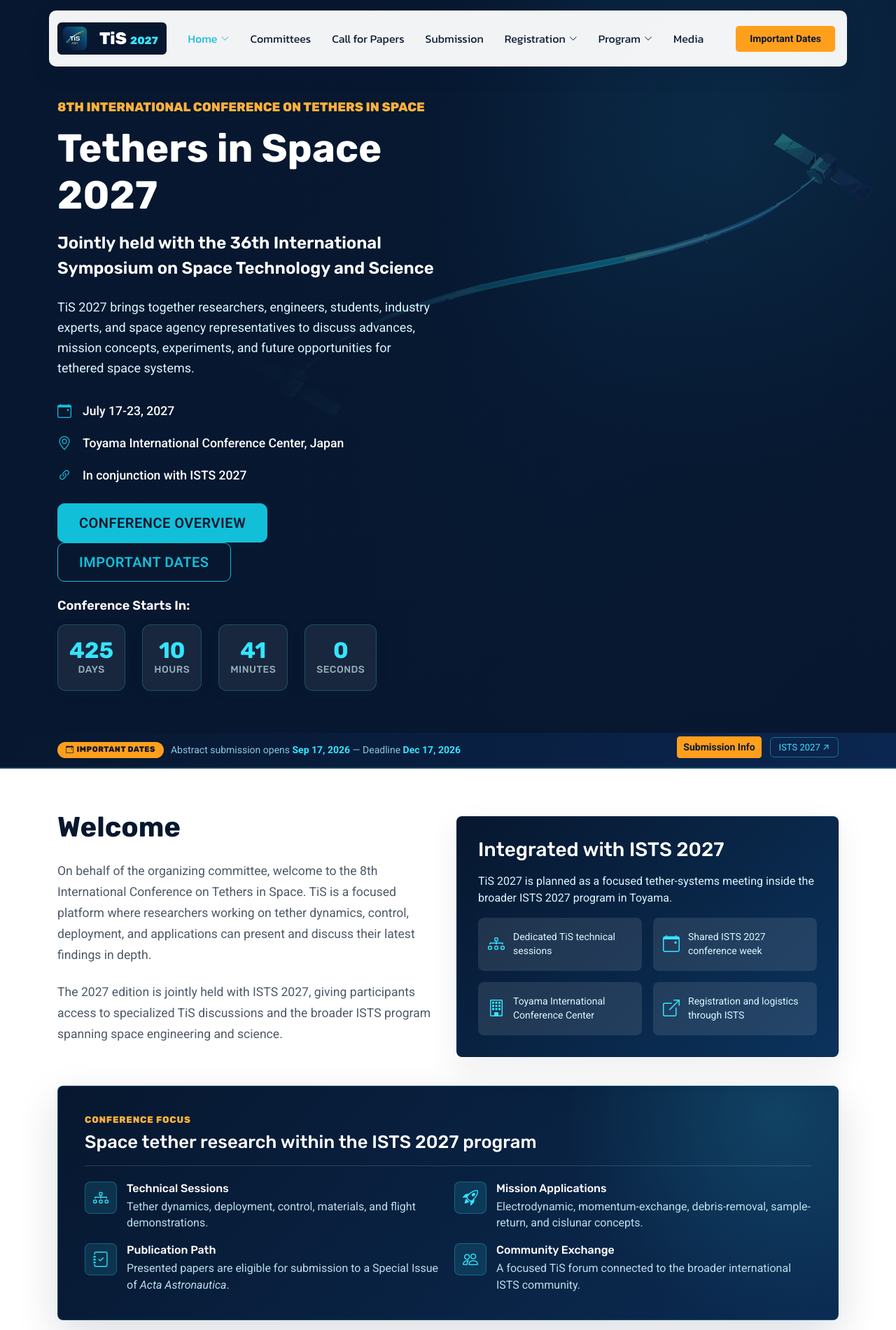
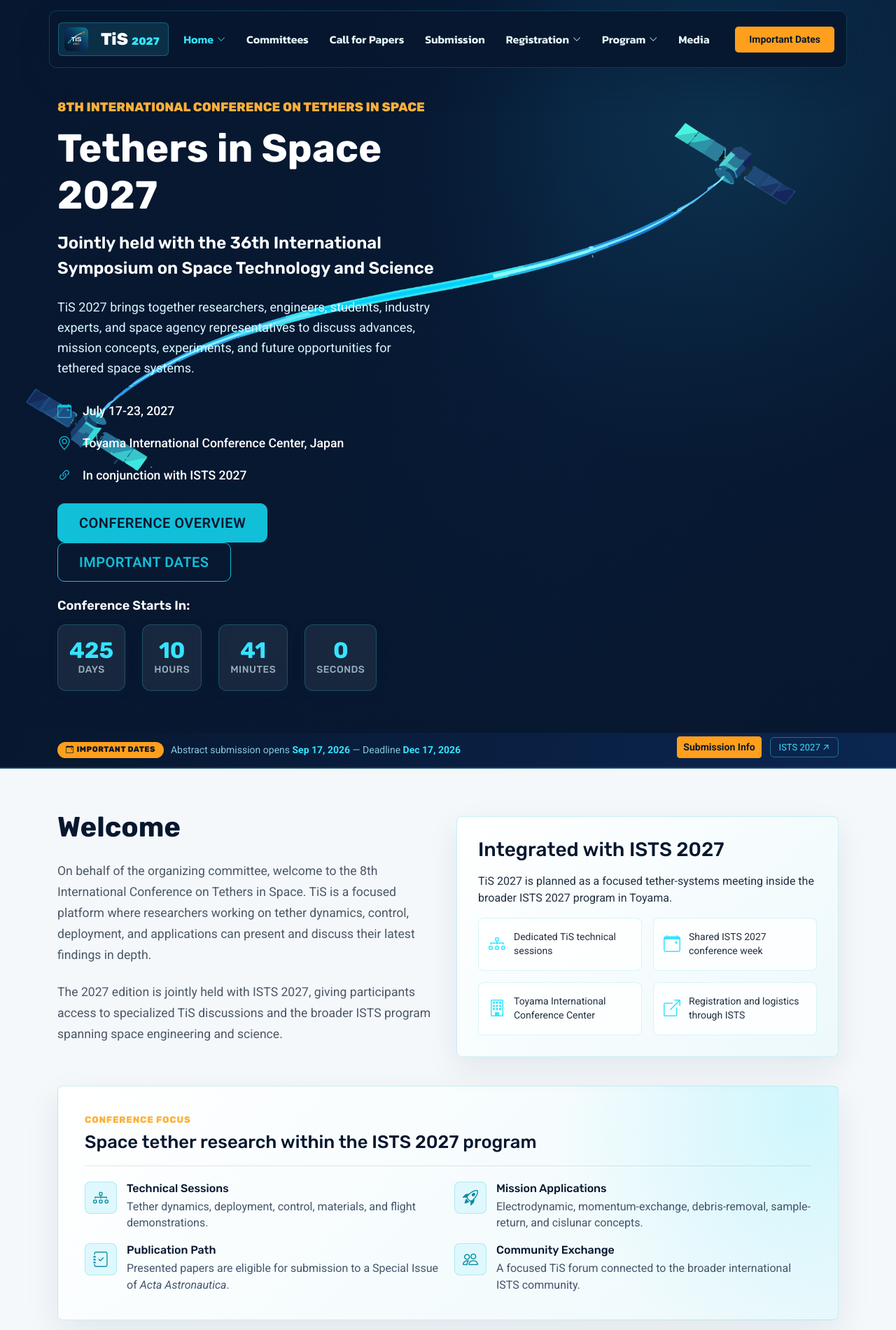
Before and after one commit to Saja8/TiSWeb, a plain HTML site: page index.html in a window 1280 px wide. Shown: the top 1900 px of the page at 70% size. Drawn offline with Linux system fonts and the light colour scheme.

Commit message:
Improve TiS visual system

```diff
--- a/assets/scss/tis2027.scss
+++ b/assets/scss/tis2027.scss
@@ -3,32 +3,62 @@
 // the BootstrapMade template SCSS continues to compile to main.css.
 
 :root {
-  --background-color: #ffffff;
+  --background-color: #f4f8fb;
   --default-color: #223041;
   --heading-color: #07172f;
   --accent-color: #12bfd8;
   --surface-color: #ffffff;
   --contrast-color: #ffffff;
-  --nav-color: #0b1b33;
+  --nav-color: #e8fbff;
   --nav-hover-color: #12bfd8;
+  --nav-dropdown-color: #223041;
+  --nav-dropdown-background-color: #ffffff;
   --nav-dropdown-hover-color: #12bfd8;
 }
 
 .tis-page {
-  background: #ffffff;
+  background: #f4f8fb;
   overflow-x: hidden;
 }
 
+.tis-page section {
+  scroll-margin-top: 116px;
+}
+
 .tis-page .header .header-container {
-  background: rgba(255, 255, 255, 0.95);
-  box-shadow: 0 10px 30px rgba(7, 23, 47, 0.12);
+  background: rgba(7, 23, 47, 0.92);
+  border: 1px solid rgba(53, 228, 255, 0.18);
+  box-shadow: 0 18px 44px rgba(7, 23, 47, 0.24);
+  backdrop-filter: blur(14px);
 }
 
 .tis-page .header .logo {
-  background: #07172f;
+  background: rgba(53, 228, 255, 0.12);
+  border: 1px solid rgba(53, 228, 255, 0.28);
   gap: 10px;
   padding: 6px 12px 6px 8px;
   border-radius: 6px;
+}
+
+.tis-page .navmenu a,
+.tis-page .navmenu a:focus {
+  color: #e8fbff;
+  font-weight: 600;
+}
+
+.tis-page .navmenu li:hover > a,
+.tis-page .navmenu .active,
+.tis-page .navmenu .active:focus {
+  color: #35e4ff;
+}
+
+.tis-page .navmenu .dropdown ul a,
+.tis-page .navmenu .dropdown ul a:focus {
+  color: #223041;
+}
+
+.tis-page .mobile-nav-toggle {
+  color: #e8fbff;
 }
 
 .logo-symbol,
@@ -116,8 +146,8 @@
 
 .tis-hero::after {
   background:
-    linear-gradient(90deg, rgba(7, 23, 47, 0.97) 0%, rgba(7, 23, 47, 0.9) 40%, rgba(7, 23, 47, 0.36) 66%, rgba(7, 23, 47, 0.46) 100%),
-    linear-gradient(180deg, rgba(7, 23, 47, 0.2), rgba(7, 23, 47, 0.88));
+    linear-gradient(90deg, rgba(7, 23, 47, 0.84) 0%, rgba(7, 23, 47, 0.78) 38%, rgba(7, 23, 47, 0.2) 64%, rgba(7, 23, 47, 0.38) 100%),
+    linear-gradient(180deg, rgba(7, 23, 47, 0.08), rgba(7, 23, 47, 0.84));
   content: "";
   inset: 0;
   pointer-events: none;
@@ -127,18 +157,18 @@
 
 .tis-hero > .container {
   position: relative;
-  z-index: 1;
+  z-index: 2;
 }
 
 .hero-satellite-art {
   max-width: none;
-  opacity: 0.92;
+  opacity: 1;
   pointer-events: none;
   position: absolute;
-  right: 22px;
-  top: 142px;
-  width: min(72vw, 980px);
-  z-index: 0;
+  left: 24px;
+  top: 116px;
+  width: min(88vw, 1160px);
+  z-index: 1;
 }
 
 .tis-hero .hero-kicker {
@@ -247,14 +277,16 @@
   }
 
   .tis-hero::after {
-    background: linear-gradient(180deg, rgba(7, 23, 47, 0.76) 0%, rgba(7, 23, 47, 0.93) 42%, rgba(7, 23, 47, 0.88) 100%);
+    background:
+      linear-gradient(180deg, rgba(7, 23, 47, 0.58) 0%, rgba(7, 23, 47, 0.88) 36%, rgba(7, 23, 47, 0.9) 100%),
+      linear-gradient(90deg, rgba(7, 23, 47, 0.72) 0%, rgba(7, 23, 47, 0.22) 100%);
   }
 
   .hero-satellite-art {
-    opacity: 0.72;
-    right: 20px;
-    top: 70px;
-    width: 620px;
+    left: 6px;
+    opacity: 0.95;
+    top: 82px;
+    width: 680px;
   }
 }
 
@@ -273,19 +305,21 @@
 }
 
 .tis-panel {
-  background: linear-gradient(135deg, #07172f, #0b335d);
-  color: #d8f7ff;
+  background: linear-gradient(135deg, #ffffff 0%, #edf9fc 100%);
+  border-color: rgba(18, 191, 216, 0.2);
+  color: #223041;
 }
 
 .tis-panel h3 {
-  color: #ffffff;
+  color: #07172f;
   margin-bottom: 16px;
 }
 
 .mini-card,
 .travel-item-simple {
   align-items: center;
-  background: rgba(255, 255, 255, 0.1);
+  background: rgba(255, 255, 255, 0.78);
+  border: 1px solid rgba(18, 191, 216, 0.16);
   border-radius: 8px;
   display: flex;
   gap: 12px;
@@ -396,12 +430,13 @@
 }
 
 .submission-panel {
-  background: #07172f;
-  color: #d8f7ff;
+  background: linear-gradient(135deg, #ffffff 0%, #edf9fc 100%);
+  border-color: rgba(18, 191, 216, 0.2);
+  color: #223041;
 }
 
 .submission-panel h3 {
-  color: #ffffff;
+  color: #07172f;
 }
 
 .media-poster {
@@ -411,18 +446,18 @@
 
 .conference-focus {
   background:
-    radial-gradient(circle at 92% 12%, rgba(53, 228, 255, 0.15), transparent 28%),
-    linear-gradient(135deg, #07172f, #0b2b52);
+    radial-gradient(circle at 96% 10%, rgba(53, 228, 255, 0.18), transparent 32%),
+    linear-gradient(135deg, #ffffff 0%, #edf9fc 100%);
   border: 1px solid rgba(18, 191, 216, 0.22);
   border-radius: 8px;
-  box-shadow: 0 22px 60px rgba(7, 23, 47, 0.14);
-  color: #d8f7ff;
+  box-shadow: 0 18px 50px rgba(7, 23, 47, 0.08);
+  color: #223041;
   margin-top: 34px;
   padding: clamp(24px, 4vw, 38px);
 }
 
 .focus-heading {
-  border-bottom: 1px solid rgba(216, 247, 255, 0.16);
+  border-bottom: 1px solid rgba(7, 23, 47, 0.1);
   margin-bottom: 22px;
   padding-bottom: 18px;
 }
@@ -439,7 +474,7 @@
 }
 
 .focus-heading h3 {
-  color: #ffffff;
+  color: #07172f;
   font-size: clamp(1.35rem, 2vw, 2rem);
   margin: 0;
 }
@@ -459,10 +494,10 @@
 
 .focus-item i {
   align-items: center;
-  background: rgba(53, 228, 255, 0.12);
-  border: 1px solid rgba(53, 228, 255, 0.26);
+  background: #dff8fd;
+  border: 1px solid rgba(18, 191, 216, 0.25);
   border-radius: 8px;
-  color: #35e4ff;
+  color: #068ca0;
   display: inline-flex;
   flex: 0 0 auto;
   font-size: 22px;
@@ -472,13 +507,13 @@
 }
 
 .focus-item h4 {
-  color: #ffffff;
+  color: #07172f;
   font-size: 1rem;
   margin: 0 0 5px;
 }
 
 .focus-item p {
-  color: #b9deea;
+  color: #42556b;
   line-height: 1.45;
   margin: 0;
 }
```
Also changed, not shown: assets/css/tis2027.css.
